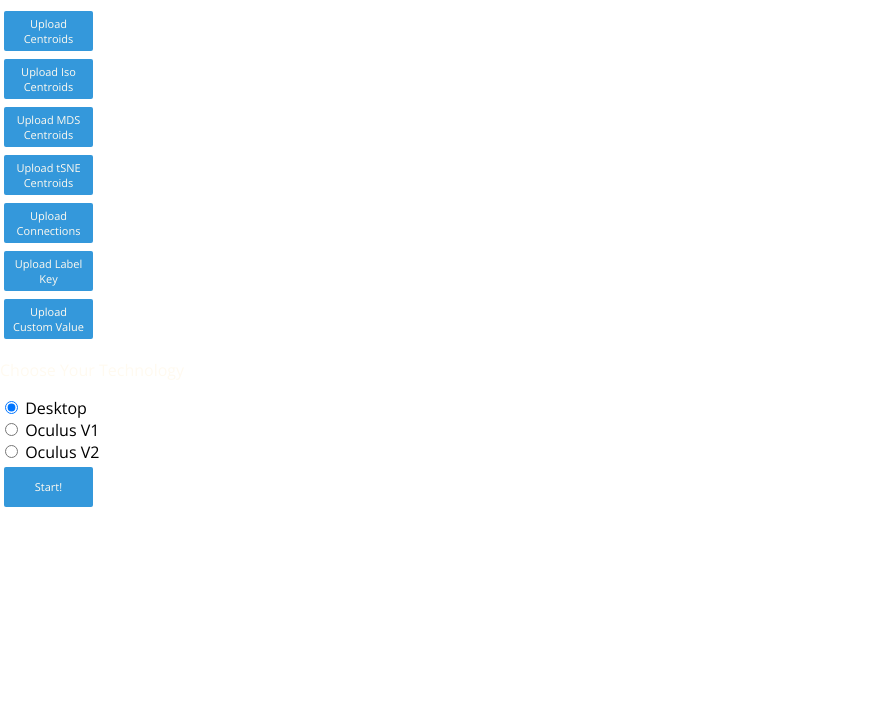
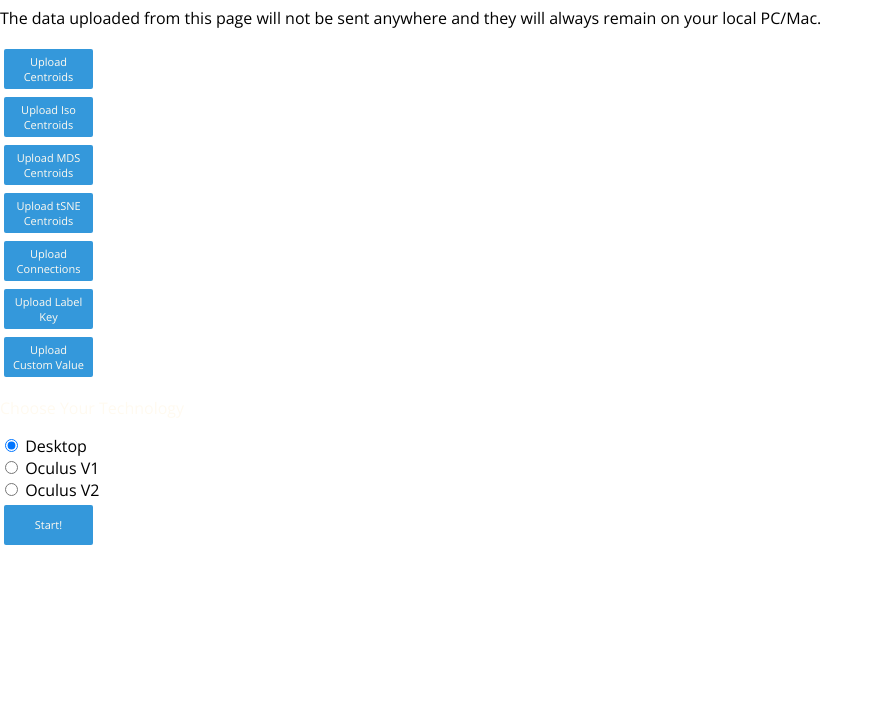
Before and after one commit to CreativeCodingLab/BRAINtrinsic, a plain HTML site: page upload.html in a window 1280 px wide. Shown: the part 73-800 px from the top of the page, without its empty margins (0-882 px from the left). Drawn offline with nearby package versions, Linux system fonts and the light colour scheme; a script that the page names is missing.

Commit message:
upload page updated

```diff
--- a/style/style.css
+++ b/style/style.css
@@ -162,6 +162,10 @@ button > input[type="checkbox"]{
     background-color: white;
 }
 
+#black{
+    color: #000000;
+}
+
 .label{
     color: black;
 }
--- a/upload.html
+++ b/upload.html
@@ -38,6 +38,9 @@
 <h1>Upload Your Data</h1>
 
 <div class = "menu" id  = 'full'>
+    <p id="black">
+        The data uploaded from this page will not be sent anywhere and they will always remain on your local PC/Mac.
+    </p>
     <button type = 'button' id = 'anatomyBtn'>
         <input id = 'anatomyCentroids' type = 'file' onchange="uploadAnatomyCentroids()">Upload Centroids</input>
     </button>
```
